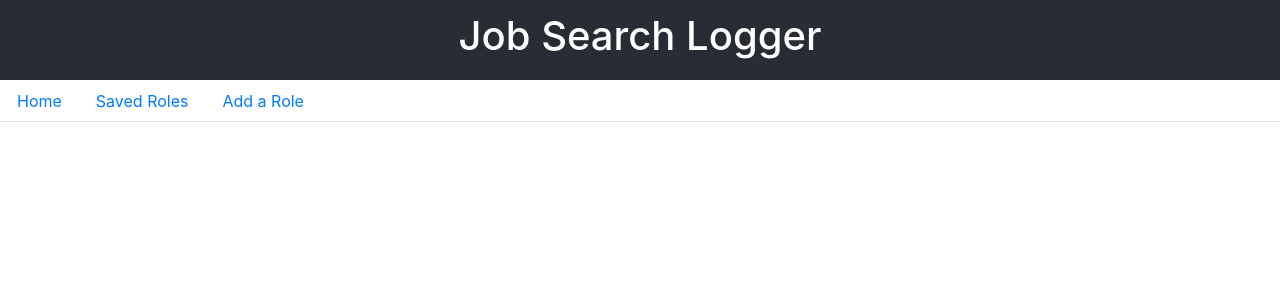
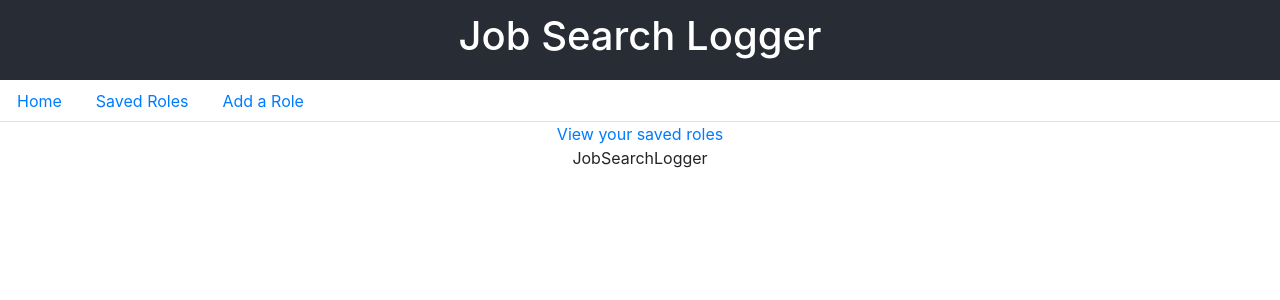
Before and after one commit to concorder911220/React-Job-Search-Logger-Project, a React (Create React App) app: page / in a window 1280 px wide. Shown: the top 300 px of the page. Built offline with nearby package versions, Linux system fonts and the light colour scheme.

Commit message:
Import Footer from containers, and Include Footer component to be rendered in App.js

```diff
--- a/src/App.js
+++ b/src/App.js
@@ -7,6 +7,7 @@
 import Home from './containers/Home'
 import Roles from './containers/Roles'
 import NewRoleForm from './components/NewRoleForm'
+import Footer from './containers/Footer'
 
 function App() {
 	return (
@@ -17,6 +18,7 @@
 				<Route exact path="/roles" component={Roles} />
 				<Route path="/roles/new" component={NewRoleForm} />
 			</BrowserRouter>
+			<Footer />
 		</div>
 	);
 }
```
